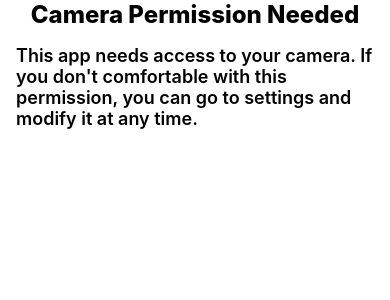
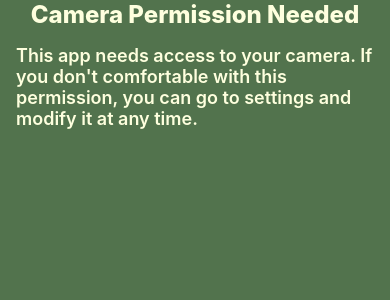
Before and after one commit to iremkaraoglu/ReactNative-Permissions-Example, a React Native app: screen / in a window 390 px wide. Shown: the top 300 px of the page. Built offline with nearby package versions, Linux system fonts and the light colour scheme.

Commit message:
improve styling

```diff
--- a/App.js
+++ b/App.js
@@ -7,30 +7,30 @@
  */
 
 import React from 'react';
-import {SafeAreaView, StyleSheet, View, Text, StatusBar} from 'react-native';
+import {
+  SafeAreaView,
+  StyleSheet,
+  View,
+  Text,
+  StatusBar,
+  Image,
+} from 'react-native';
+
 
 const App: () => React$Node = () => {
   return (
     <>
       <StatusBar barStyle="dark-content" />
-      <SafeAreaView>
+      <SafeAreaView style={styles.root}>
         <View
-          style={{
-            alignContent: 'center',
-            alignSelf: 'center',
-            marginHorizontal: 16,
-          }}>
-          <Text style={{fontSize: 24, fontWeight: '800', alignSelf: 'center'}}>
+          style={styles.container}>
+          <Text style={styles.title}>
             Camera Permission Needed
           </Text>
           <Text
-            style={{
-              fontSize: 18,
-              fontWeight: '600',
-              alignSelf: 'center',
-              marginTop: 16,
-            }}>
-            This app needs access to your camera. If you don't comfortable with this permission, you can go to settings and modify it at any time.
+            style={styles.description}>
+            This app needs access to your camera. If you don't comfortable with
+            this permission, you can go to settings and modify it at any time.
           </Text>
         </View>
       </SafeAreaView>
@@ -39,7 +39,25 @@ const App: () => React$Node = () => {
 };
 
 const styles = StyleSheet.create({
-
+  root: {backgroundColor: '#52734D', flex: 1},
+  container: {
+    alignContent: 'center',
+    alignSelf: 'center',
+    marginHorizontal: 16,
+  },
+  title: {
+    fontSize: 24,
+    fontWeight: '800',
+    alignSelf: 'center',
+    color: '#FEFFDE',
+  },
+  description: {
+    fontSize: 18,
+    fontWeight: '600',
+    alignSelf: 'center',
+    marginTop: 16,
+    color: '#FEFFDE',
+  }
 });
 
 export default App;
```
